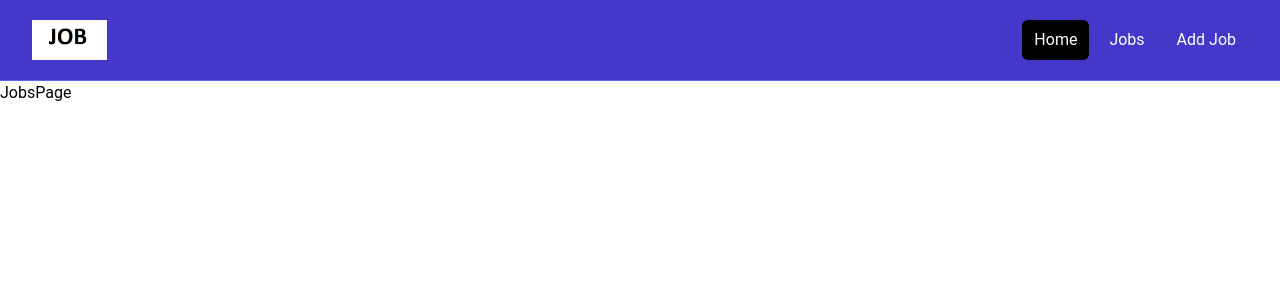
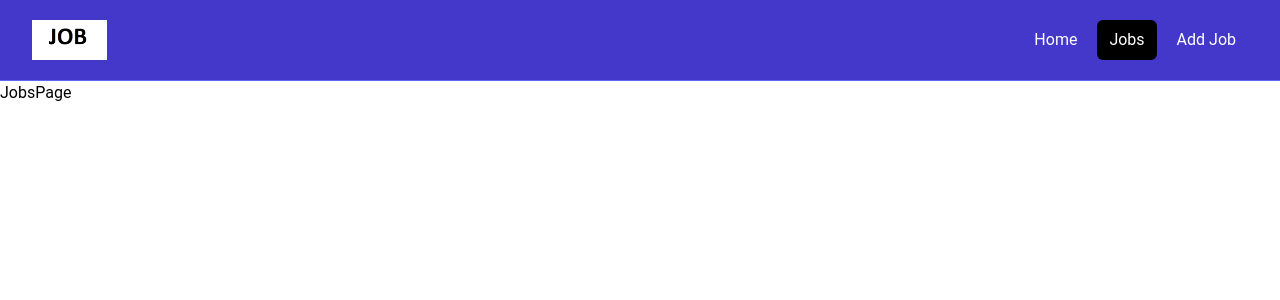
Before and after one commit to Mukuakuiza/job-search-app, a React (Vite) app: page /jobs in a window 1280 px wide. Shown: the top 300 px of the page. Built offline with nearby package versions, Linux system fonts and the light colour scheme.

Commit message:
created navbar active link

```diff
--- a/src/components/Navbar.jsx
+++ b/src/components/Navbar.jsx
@@ -1,7 +1,10 @@
 import logo from '../assets/images/Job.png'
-import { Link } from 'react-router-dom'
+import {NavLink } from 'react-router-dom'
 
 const Navbar = () => {
+
+  const linkClass = ({isActive})=> isActive ? 'text-white bg-black hover:bg-gray-900 hover:text-white rounded-md px-3 py-2' : 'text-white hover:bg-gray-900 hover:text-white rounded-md px-3 py-2'
+
   return (
     <nav className="bg-indigo-700 border-b border-indigo-500">
       <div className="mx-auto max-w-7xl px-2 sm:px-6 lg:px-8">
@@ -10,25 +13,25 @@
                 className="flex flex-1 items-center justify-center md:items-stretch md:justify-start"
             >
 
-                <Link className="flex flex-shrink-0 items-center mr-4" to="/">
+                <NavLink className="flex flex-shrink-0 items-center mr-4" to="/">
                 <img
                     className="h-10 w-auto"
                     src={logo}
                     alt="React Jobs"
                 />
 
-                </Link>
+                </NavLink>
                 <div className="md:ml-auto">
                 <div className="flex space-x-2">
-                    <Link to="/" className="text-white bg-black hover:bg-gray-900 hover:text-white rounded-md px-3 py-2">
+                    <NavLink to="/" className={linkClass}>
                       Home
-                    </Link>
-                    <Link to="/jobs" className="text-white hover:bg-gray-900 hover:text-white rounded-md px-3 py-2">
+                    </NavLink>
+                    <NavLink to="/jobs" className={linkClass}>
                       Jobs
-                    </Link>
-                    <Link to="/add-job" className="text-white hover:bg-gray-900 hover:text-white rounded-md px-3 py-2">
+                    </NavLink>
+                    <NavLink to="/add-job" className={linkClass}>
                       Add Job
-                    </Link>
+                    </NavLink>
                 </div>
                 </div>
             </div>
```
